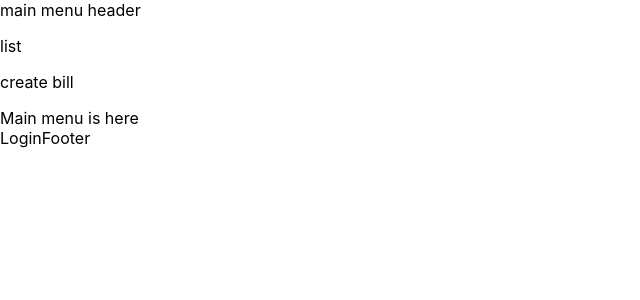
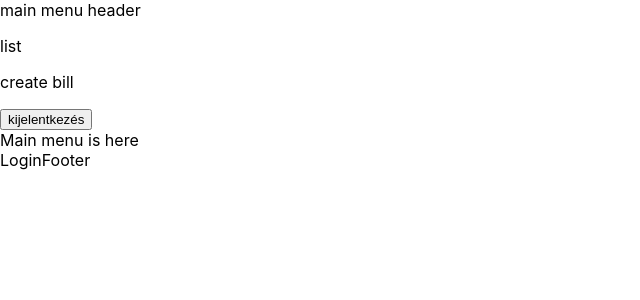
Before and after one commit to Dovavivavi/invoice-manager, a React (Create React App) app in the folder frontend/: page /menu in a window 1280 px wide. Shown: the top 300 px of the page, without its empty margins (0-640 px from the left). Built offline with nearby package versions, Linux system fonts and the light colour scheme.

Commit message:
signout button

```diff
--- a/frontend/src/components/LoginForm/LoginForm.jsx
+++ b/frontend/src/components/LoginForm/LoginForm.jsx
@@ -16,7 +16,7 @@ function LoginForm() {
   // onAuthStateChanged(auth, (currentUser) => {
   //   setUser(currentUser)
   // })
-
+  let errCount = 0
   const login = async () => {
     try {
       const user = await signInWithEmailAndPassword(auth, loginEmail, loginPassword)
@@ -24,6 +24,10 @@ function LoginForm() {
       navigate('/menu')
     } catch (error) {
       console.log(error.message)
+      errCount++;
+      if(errCount === 3) {
+        console.log("captcha will be here")
+      }
     }
   }
 
--- a/frontend/src/components/MainMenu/MainMenu.jsx
+++ b/frontend/src/components/MainMenu/MainMenu.jsx
@@ -1,13 +1,26 @@
+import { signOut } from 'firebase/auth'
 import React, { Component } from 'react'
+import { auth } from '../../firebase-config'
 import './MainMenu.scss'
+
 
 export class MainMenu extends Component {
   render() {
+    const logout = async () => {
+      try {
+        await signOut(auth)
+        console.log('succesful signout')
+      } catch(error) {
+        console.log(error.message)
+      }
+    }
+
     return (
       <>
         <div>main menu header
           <p>list</p>
           <p>create bill</p>
+          <button onClick={logout}>kijelentkezés</button>
         </div>
         <div>Main menu is here</div>
       </>
```
